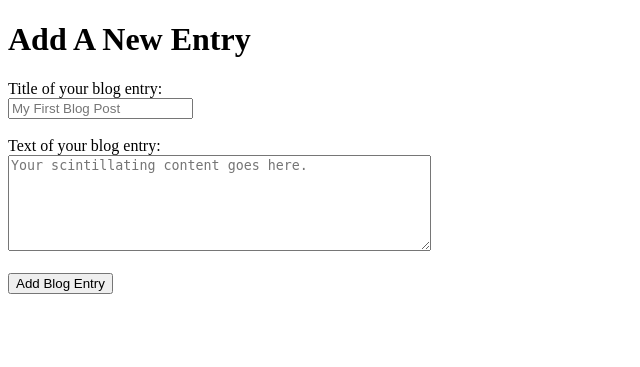
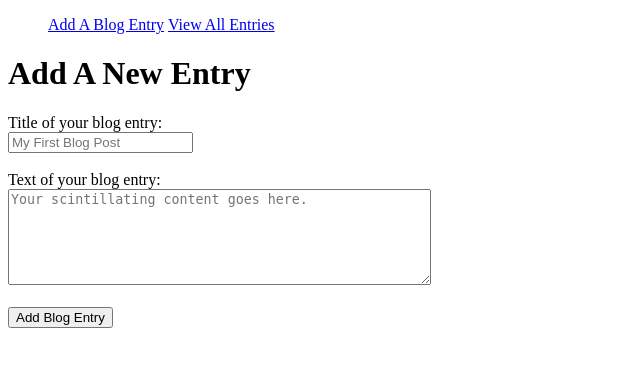
Before and after one commit to gitasong/blogz, a Flask app: page /newpost in a window 1280 px wide. Shown: the top 367 px of the page, without its empty margins (0-640 px from the left). Run offline with Flask 2, Linux system fonts and the light colour scheme.

Commit message:
add nav bar links to base.html

```diff
--- a/templates/base.html
+++ b/templates/base.html
@@ -4,6 +4,14 @@
         <title>{{title}}</title>
     </head>
     <body>
+        <ul class="nav">
+          <li class="nav-item" style="display:inline-block;">
+            <a class="nav-link" href="newpost">Add A Blog Entry</a>
+          </li>
+          <li class="nav-item" style="display:inline-block;">
+            <a class="nav-link" href="/blog">View All Entries</a>
+          </li>
+        </ul>
 
         {% block content %}
         {% endblock  %}
```
